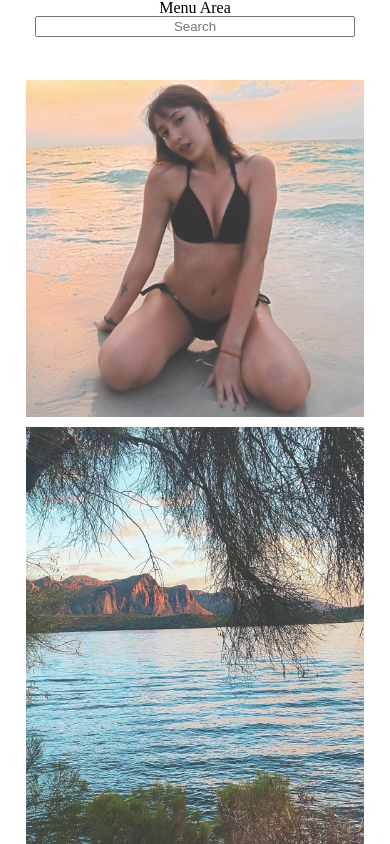
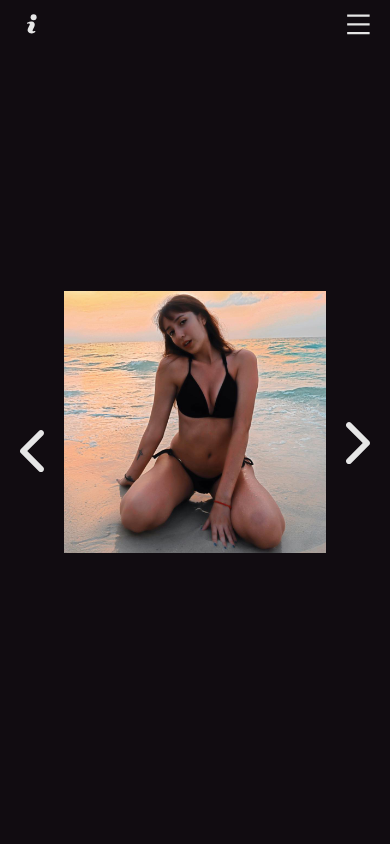
Before and after one commit to Josh-Diamond/mg_photography_frontend, a React (Create React App) app in the folder client/: page /gallery in a window 390 px wide. Built offline with nearby package versions, Linux system fonts and the light colour scheme.

Commit message:
photo page

```diff
--- a/client/src/views/Pictures.jsx
+++ b/client/src/views/Pictures.jsx
@@ -12,7 +12,7 @@ import { FaCalculator } from 'react-icons/fa'
 import Thumbnail from '../components/Thumbnail'
 
 export default function Pictures({ history }) {
-    const [openMenu, setOpenMenu] = useState(true)
+    const [openMenu, setOpenMenu] = useState(false)
     const [selected, setSelected] = useState(model)
 
     const goBack = () => {
@@ -55,7 +55,7 @@ export default function Pictures({ history }) {
             transition: '1s',
 
         })}>
-            <section className={css({
+            <section className={openMenu ? css({
                 display: 'flex',
                 flexDirection: 'column',
                 alignItems: 'center',
@@ -63,6 +63,14 @@ export default function Pictures({ history }) {
                 '@media (max-width: 1125px)': {
                     display: 'none'
                 },
+            }) : css({
+                display: 'flex',
+                flexDirection: 'column',
+                alignItems: 'center',
+                marginTop: '10px',
+                // '@media (max-width: 900px)': {
+                //     display: 'none'
+                // },
             })}>
                 {/* <MdInfoOutline className={css({
                     fontSize: '2rem',
@@ -113,18 +121,30 @@ export default function Pictures({ history }) {
             })}>
                 <img src={selected} className={css({
                     maxHeight: '100vh',
-                    maxWidth: '100vw'
+                    maxWidth: '100vw',
+                    '@media (max-width: 900px)': {
+                        maxWidth: 'calc(100vw - 128px)'
+                        },
                 })} />
             </section>
-            <section className={css({
+            <section className={ openMenu ? css({
                 display: 'flex',
                 flexDirection: 'column',
                 alignItems: 'center',
                 marginTop: '10px',
                 // border: '1px solid red',
                 '@media (max-width: 1125px)': {
-                    display: 'none'
+                    display: 'none',
                 },
+            }) : css({
+                display: 'flex',
+                flexDirection: 'column',
+                alignItems: 'center',
+                marginTop: '10px',
+                // border: '1px solid red',
+                // '@media (max-width: 900px)': {
+                //     display: 'none'
+                // },
             })}>
                 {openMenu ?
                 <AiOutlineClose className={css({
```
